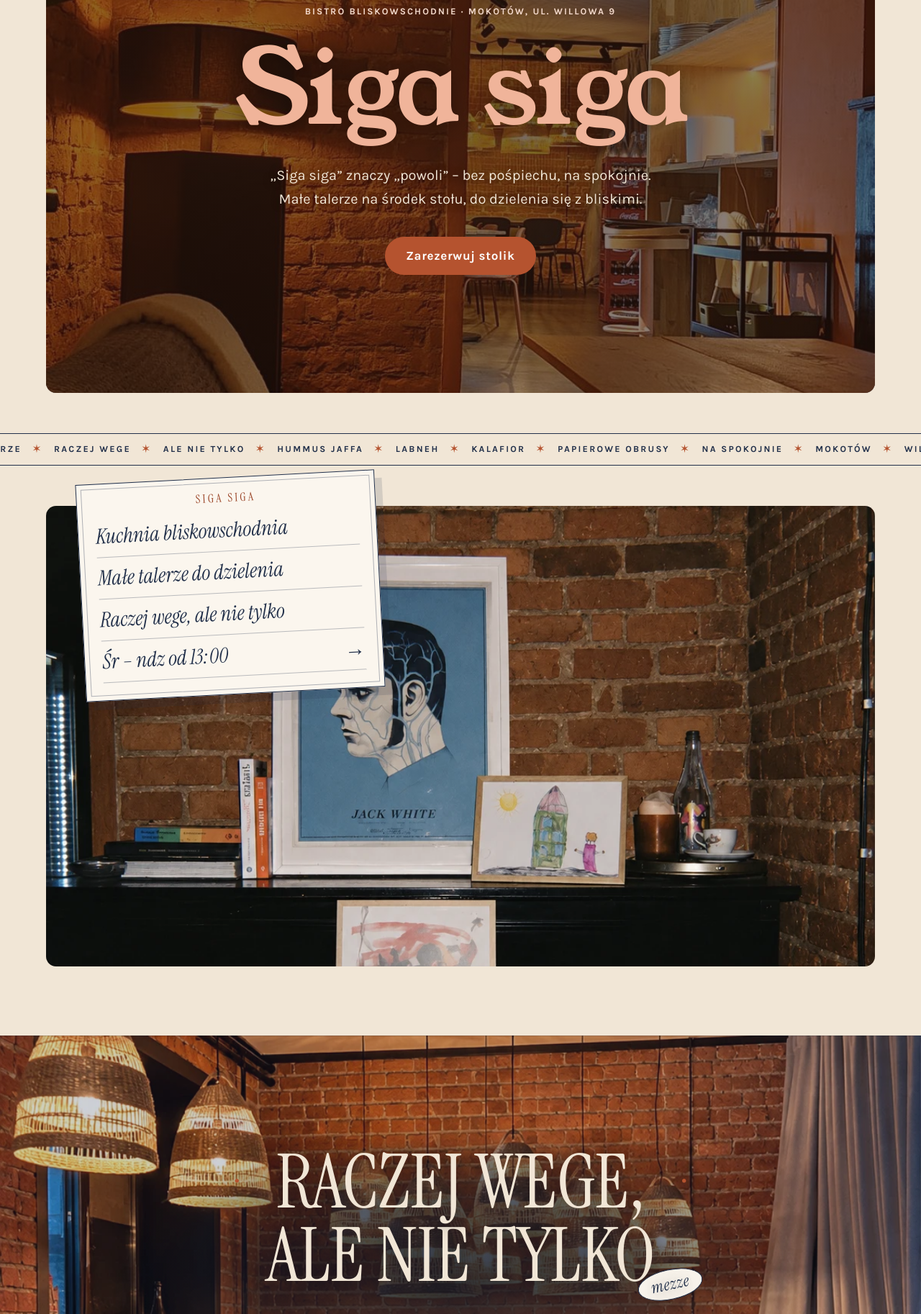
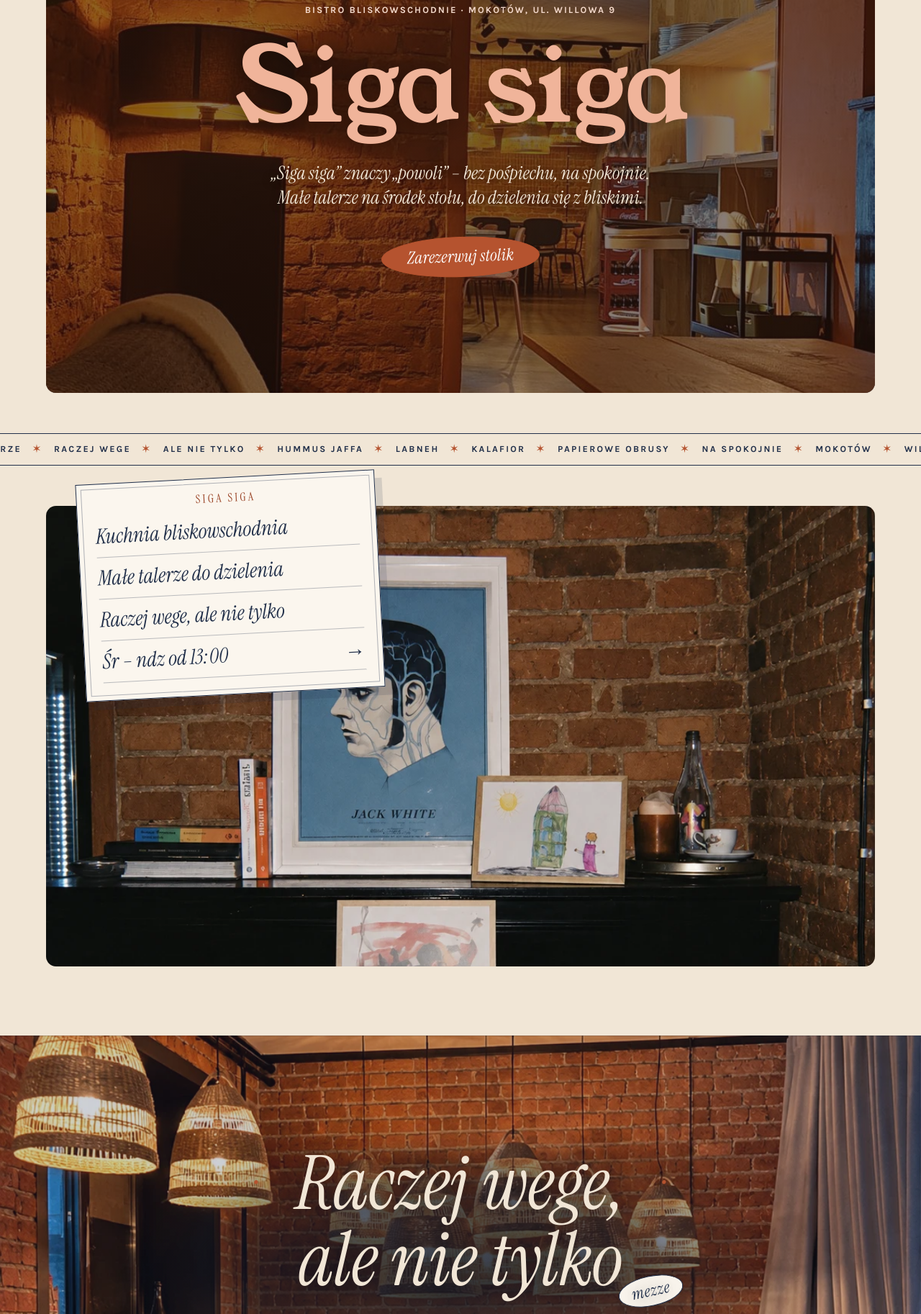
Before and after one commit to Matt329300/siga.s.demo, a plain HTML site: page index.html in a window 1280 px wide. Shown: the part 249-2075 px from the top of the page at 72% size. Drawn offline with Linux system fonts and the light colour scheme.

Commit message:
Nagłówki i przyciski w kursywie Instrument Serif
- nagłówki sekcji, tytuły karty i godzin, nazwy dań, zasady i stopka:
  kursywa Instrument Serif zwykłymi literami (jak kartka „Siga Siga”)
- tekst pod nazwą w hero w tej samej kursywie
- przyciski „Zarezerwuj stolik” i „Zadzwoń i zarezerwuj” jako owale
  jak „Zarezerwuj” w nagłówku

Co-Authored-By: Claude Opus 5.5 <noreply@anthropic.com>

```diff
--- a/style.css
+++ b/style.css
@@ -719,3 +719,21 @@ em { font-style: italic; }
 /* Hero: nazwa w Young Serif (wybrana z 5 propozycji) */
 .hero__title--name { font-size: clamp(3.4rem, 14vw, 9rem); line-height: 1; letter-spacing: -.02em; }
 .hero__title--name em { font-family: "Young Serif", Georgia, serif; font-style: normal; font-weight: 400; }
+
+
+/* ---------- Nagłówki jak na kartce „Siga Siga”: Instrument Serif, kursywa, zwykłe litery ---------- */
+.display, .carte__title, .ticket__title, .site-footer__name {
+  text-transform: none; font-style: italic; letter-spacing: 0;
+}
+.display { line-height: 1.02; }
+.rule h3, .polaroid h3, .contact__info dd { font-style: italic; }
+.hero__lead { font: italic clamp(1.25rem, 2.6vw, 1.6rem)/1.35 var(--serif); max-width: 36rem; text-wrap: balance; }
+
+/* Przyciski jak owal „Zarezerwuj” w nagłówku: kursywa Instrument Serif, owalny kształt, lekki przechył */
+.btn {
+  min-height: 56px; padding: .85rem 2.2rem;
+  border: 1.5px solid var(--terra); border-radius: 50% / 50%;
+  font: italic 1.45rem/1 var(--serif); font-weight: 400; letter-spacing: .01em;
+  transform: rotate(-2deg);
+}
+.btn:hover { border-color: var(--terra-dark); }
```
